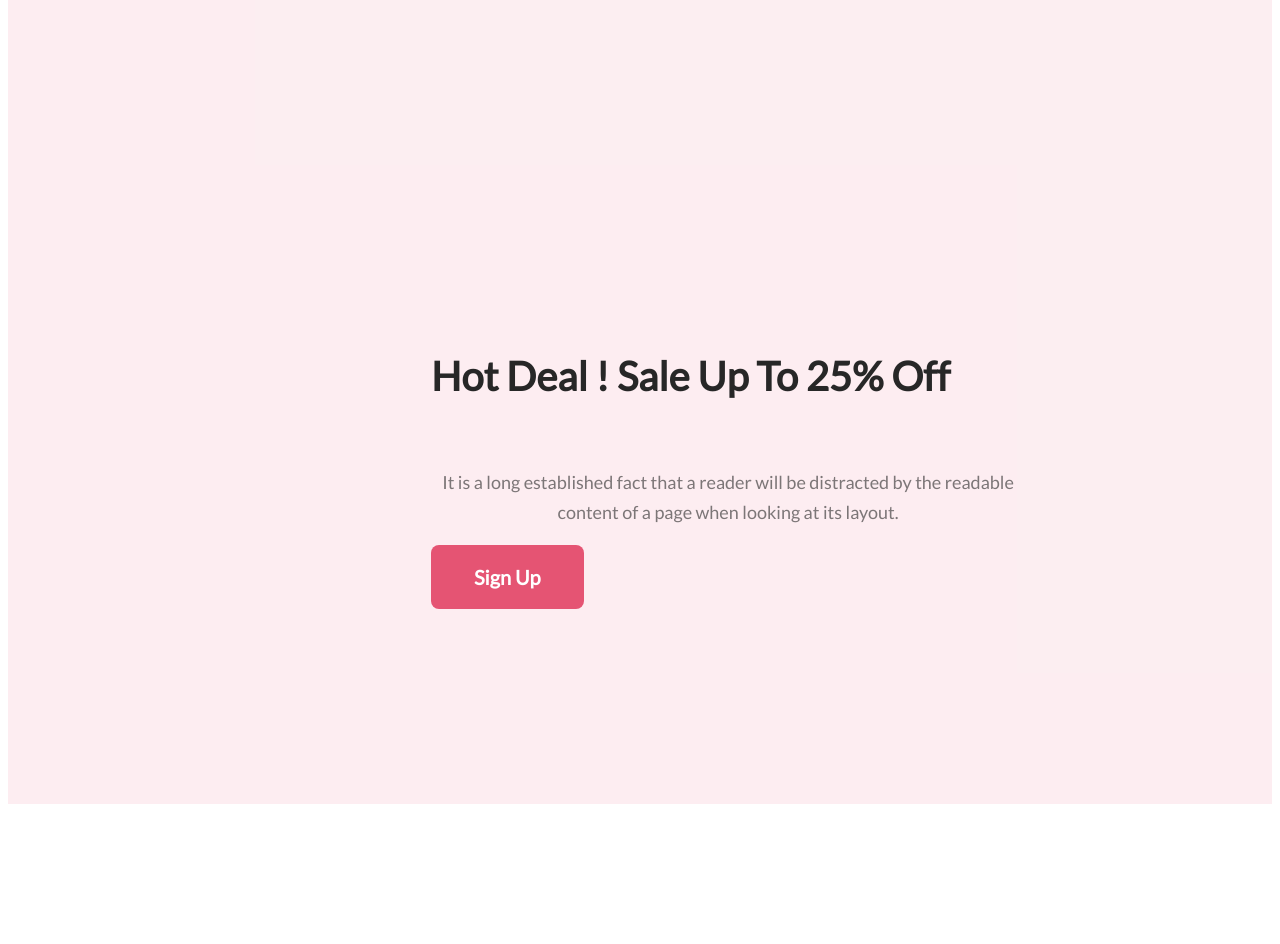
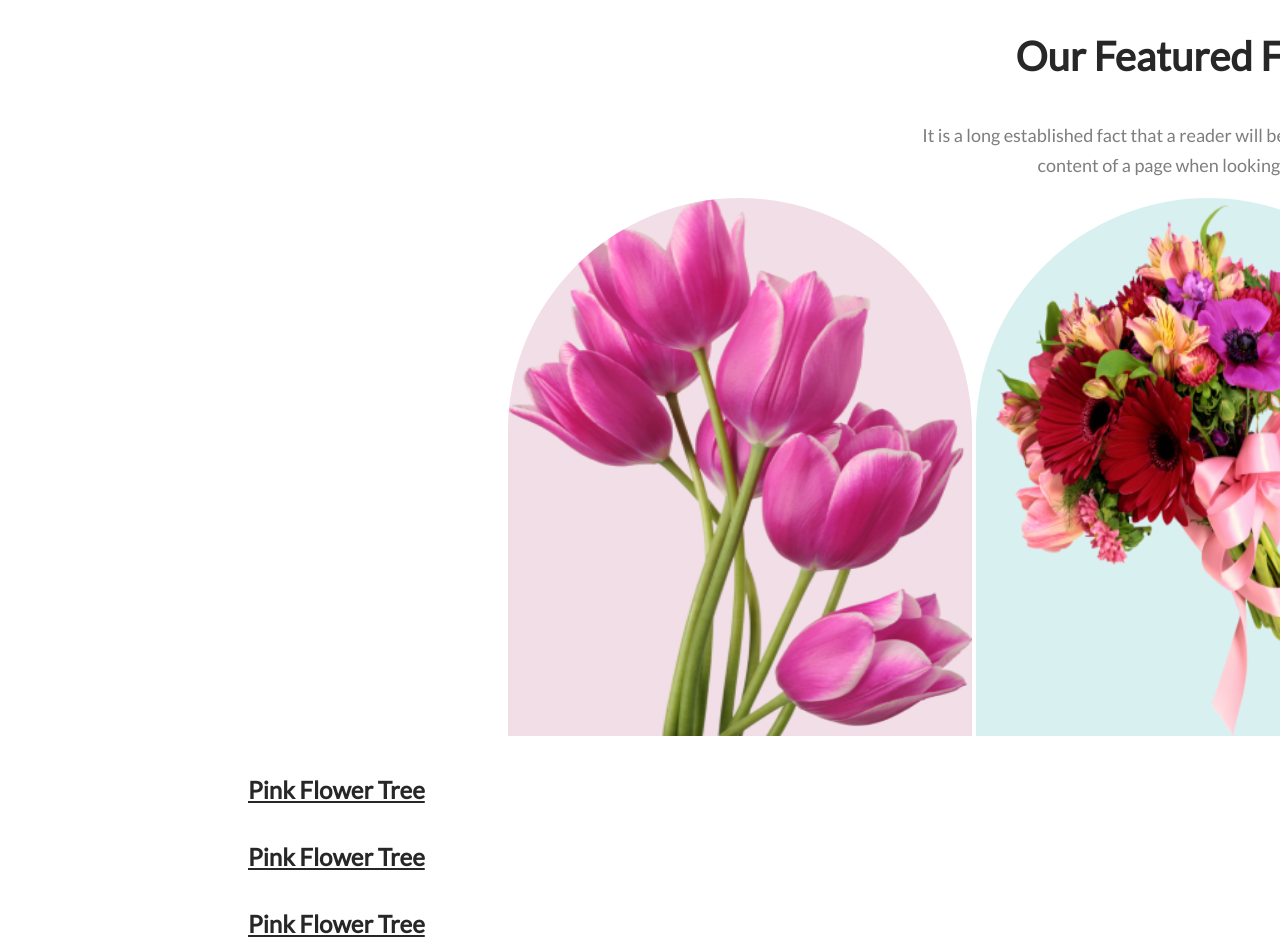
Before and after one commit to Sadid-Hasan/flower-shop, a plain HTML site: page index.html in a window 1280 px wide. Shown: the part 1360-2304 px from the top of the page. Drawn offline with Linux system fonts and the light colour scheme.

Commit message:
Tried bonus part added

```diff
--- a/index.html
+++ b/index.html
@@ -21,6 +21,18 @@
         </div>
     </header>
     <main>
+        <!--feature Section-->
+        <div class="featured">
+            <h3 class="feature-title" > Our Featured Flowers</h3>
+            <p  class="feature-paragraph">It is a long established fact that a reader will be distracted by the readable <br>content of a page when looking at its layout.</p>
+
+            <img class="feature-picture-1" src="Flower Asset/pngwing 6.png" alt="">
+            <img class="feature-picture-2" src="Flower Asset/pngwing 5.png" alt="">
+            <img class="feature-picture-3" src="Flower Asset/pngwing 7.png" alt="">
+            <h4 class="feature-caption">Pink Flower Tree</h4>
+            <h4 class="feature-caption">Pink Flower Tree</h4>
+            <h4 class="feature-caption">Pink Flower Tree</h4>
+    </div>
 
         <!--Offer Section-->
         <section class="offer">
--- a/style.css
+++ b/style.css
@@ -1,3 +1,8 @@
+{
+    margin:0px;
+    padding:0px;
+}
+
 /* header related styles */
 .banner{
     padding: 197px 240px 147px 240px;
@@ -45,6 +50,66 @@
     font-family: Lato;
     padding: 20px 43px;
 }
+/* Feature  section styles */
+.featured{
+    text-align: center;
+    width: 1920px;
+    height: 850px;
+    background: #FFF;
+    justify-content: space-between;
+    margin: 240px;
+}
+.feature-title{
+    color: #272727;
+    text-align: center;
+    font-family: Lato;
+    font-size: 40px;
+    font-style: normal;
+    font-weight: 800;
+    line-height: normal;
+}
+.feature-paragraph{
+    text-align: center;
+    flex-direction: column;
+    color: rgba(39, 39, 39, 0.60);
+    font-family: Lato;
+    font-size: 18px;
+    font-style: normal;
+    font-weight: 400;
+    line-height: 30px;
+}
+.feature-picture-1{
+    width: 464px;
+    height: 538px;
+    border-radius: 300px 300px 0px 0px;
+    background: rgba(167, 33, 98, 0.15);
+    background-position: cover;
+
+}
+.feature-picture-2{
+    width: 464px;
+    height: 538px;
+    border-radius: 300px 300px 0px 0px;
+    background: rgba(5, 151, 160, 0.15);
+
+}
+.feature-picture-3{
+    width: 464px;
+    height: 538px;
+    border-radius: 300px 300px 0px 0px;
+    background: rgba(71, 125, 17, 0.15);
+}
+ .feature-caption{
+    display: flex;
+    color: #272727;
+    text-align: center;
+    font-family: Lato;
+    font-size: 24px;
+    font-style: normal;
+    font-weight: 700;
+    line-height: 35px;
+    text-decoration-line: underline;
+ }
 /* Offer  section styles */
 .offer{
     display: flex;
```
